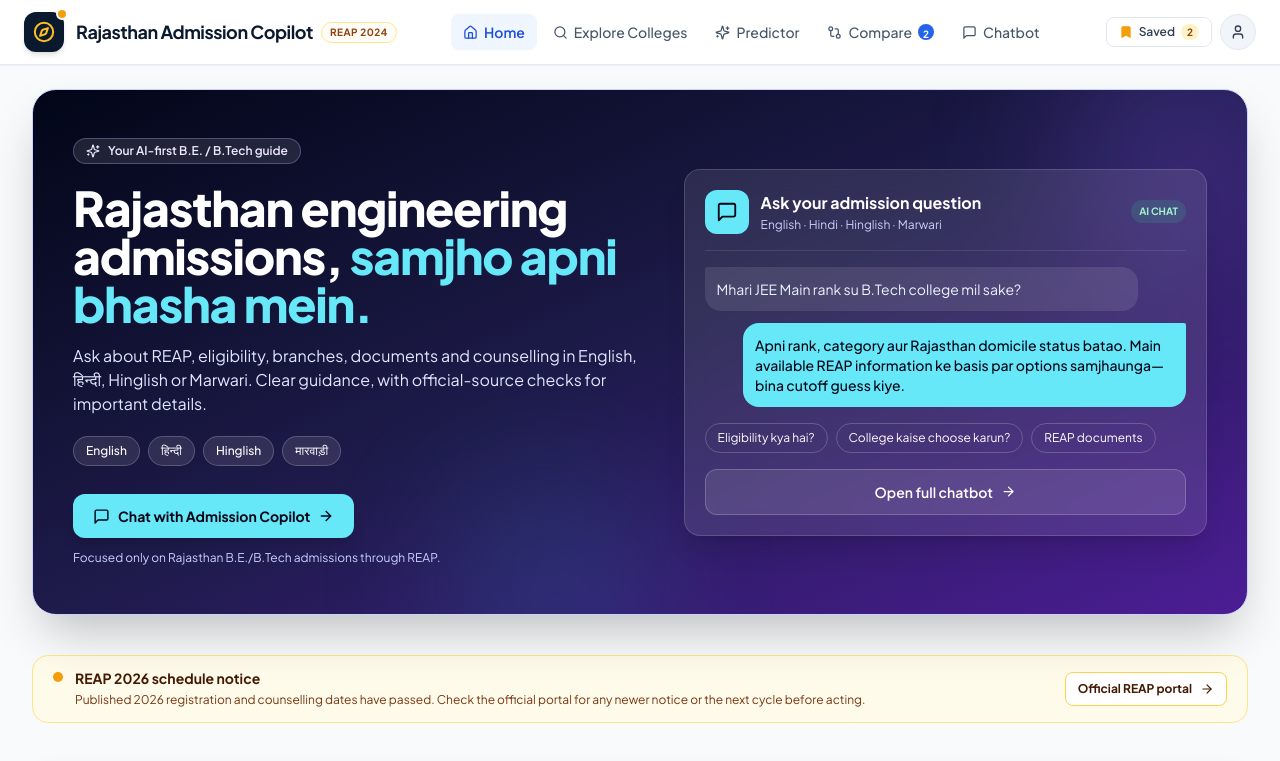
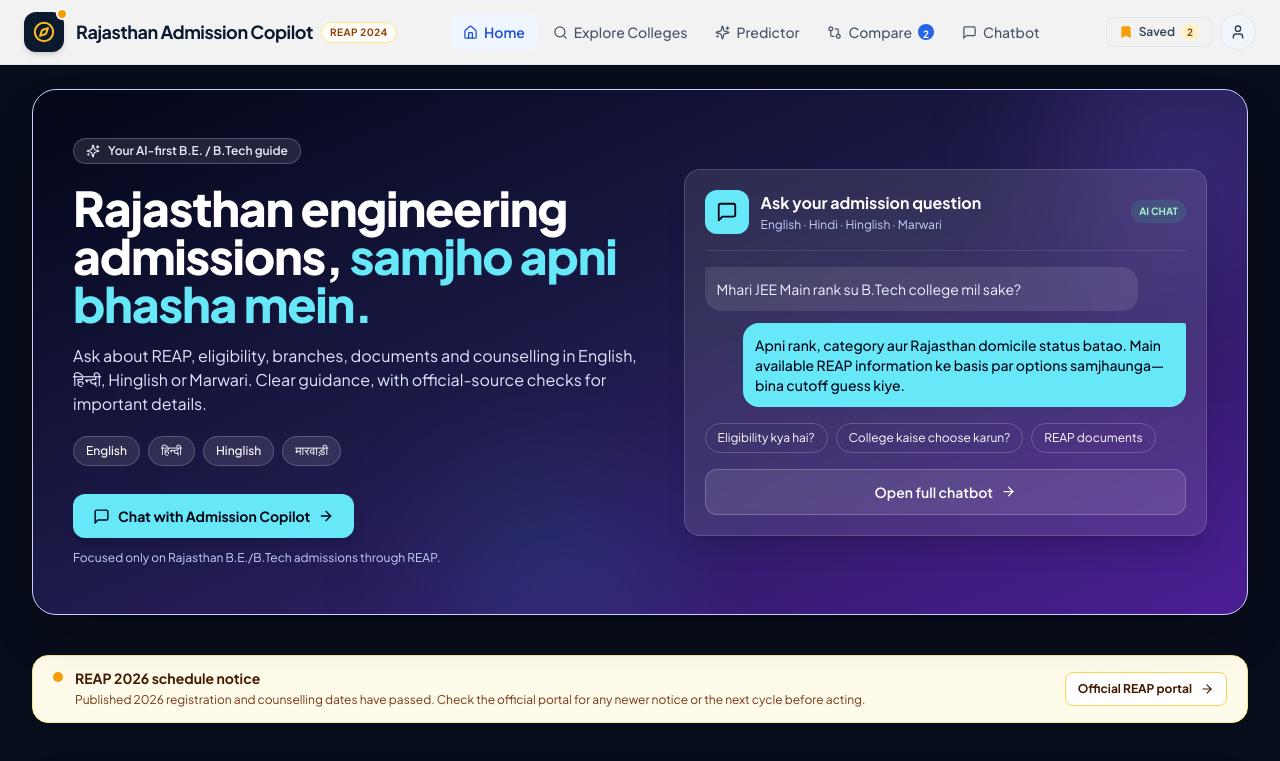
Before and after one commit to Rineeverma2006/Rajasthan-Admissions-copilot, a React (Vite) app: page / in a window 1280 px wide. Shown: the top 761 px of the page. Built offline with nearby package versions, Linux system fonts and the light colour scheme.

Commit message:
Apply premium dark app shell

```diff
--- a/src/App.tsx
+++ b/src/App.tsx
@@ -10,7 +10,7 @@ import Compare from './pages/Compare'
 
 export default function App() {
   return (
-    <div className="flex min-h-screen flex-col bg-slate-50 font-sans text-slate-800 antialiased selection:bg-royal/20 selection:text-royal">
+    <div className="app-shell flex min-h-screen flex-col bg-[#080d1b] font-sans text-slate-100 antialiased selection:bg-cyan-300/30 selection:text-cyan-100">
       {/* Top Premium Navigation Bar */}
       <Navbar />
 
```
